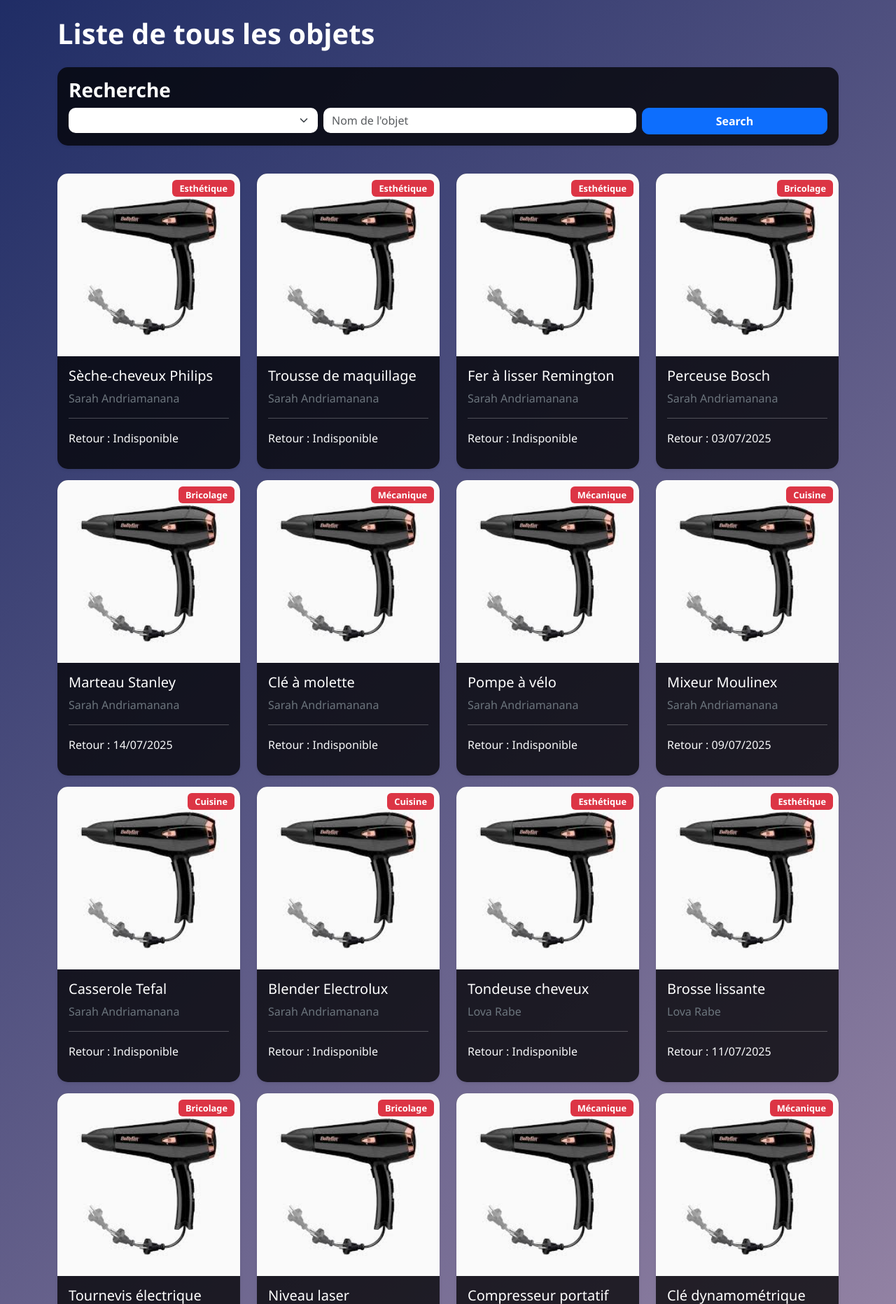
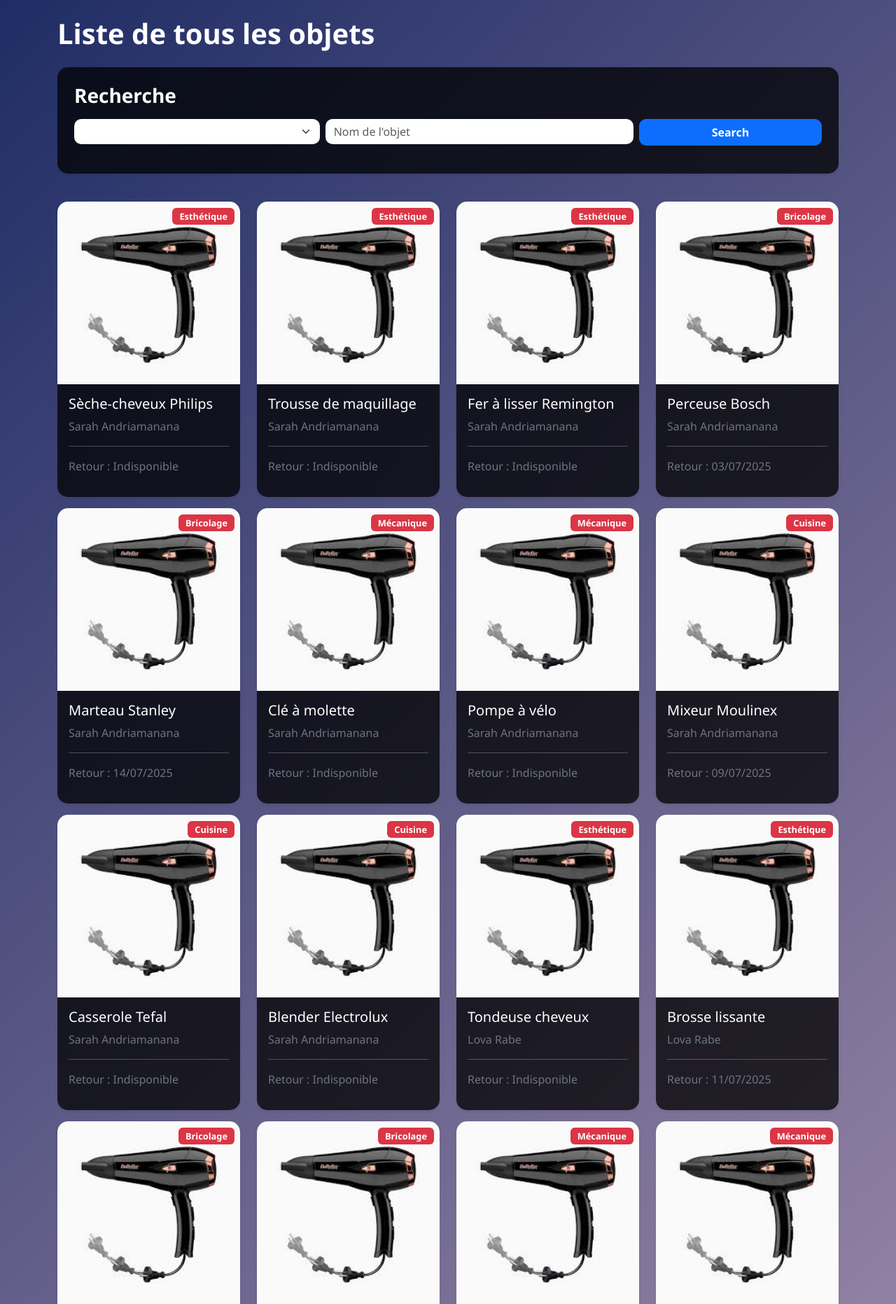
Before and after one commit to MandresyMC/projet-s2, a PHP site: page /pages/accueil.php in a window 1280 px wide. Shown: the part 63-1926 px from the top of the page at 70% size. Run offline with PHP 8.4, Linux system fonts and the light colour scheme; data comes from the database, SQL or seed files in the repository.

Commit message:
natsaraina

```diff
--- a/pages/accueil.php
+++ b/pages/accueil.php
@@ -43,9 +43,9 @@
         <div class="container mt-4">
             <h1 class="mb-4">Liste de tous les objets</h1>
 
-            <div class="card p-3 mb-4 shadow-sm">
-                <h3>Recherche</h3>
-                <form action="form-recherche.php" method="get" class="row g-2">
+            <div class="card p-4 mb-4 shadow-sm">
+                <h3 class="mb-3">Recherche</h3>
+                <form action="form-recherche.php" method="get" class="row g-2 mb-3">
                     <div class="col-md-4">
                         <select name="categorie" class="form-select">
                         <option value=""></option>
@@ -72,7 +72,7 @@
                         <h5 class="card-title"><?=  $objet['nom_objet'] ?></h5>
                         <p class="card-text text-secondary"><?= $objet['nom'] ?></p>
                         <hr>
-                        <p class="text-light">Retour : <?= ajustDate($objet['date_retour']) ?></p>
+                        <p class="text-secondary">Retour : <?= ajustDate($objet['date_retour']) ?></p>
                     </div>
                     <div class="position-absolute top-0 end-0 p-2">
                         <span class="badge bg-danger"><?= $objet['nom_categorie']  ?></span>
```
Lines whose indentation alone changed are shown as unchanged.
